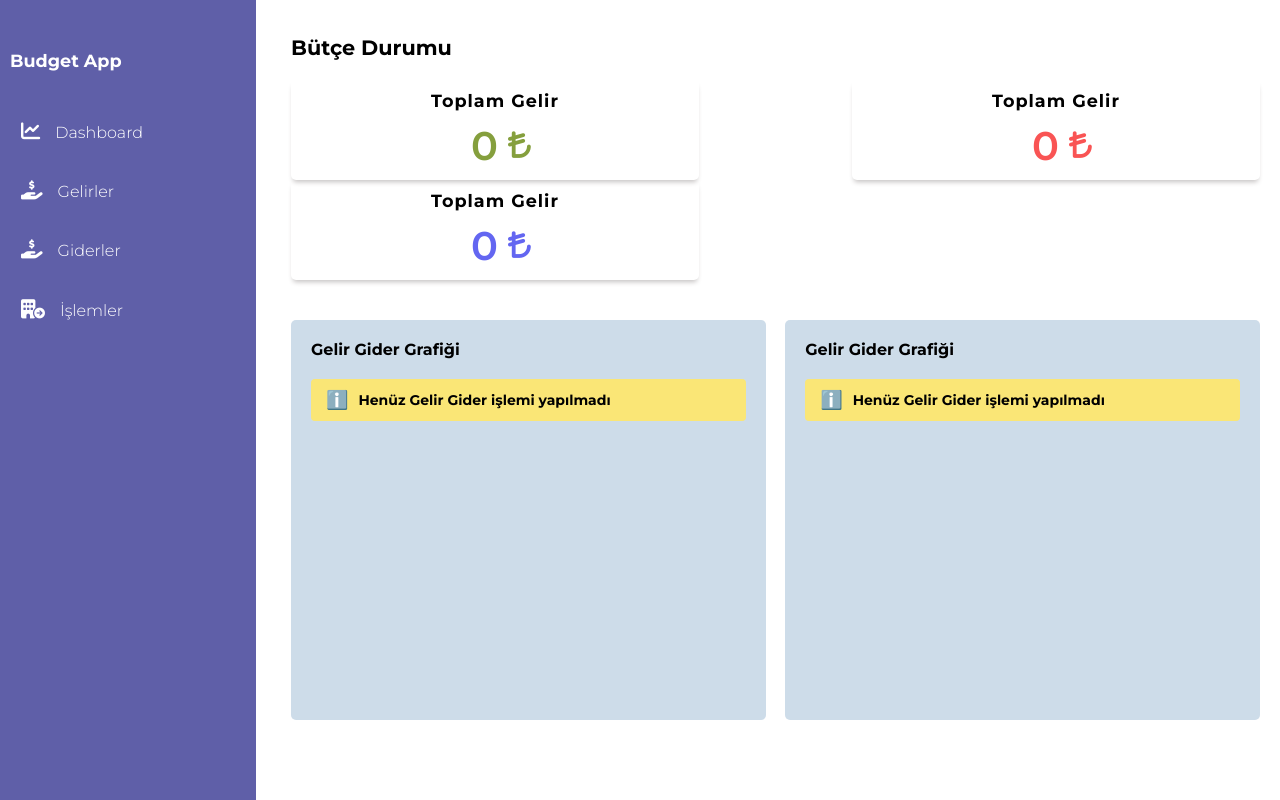
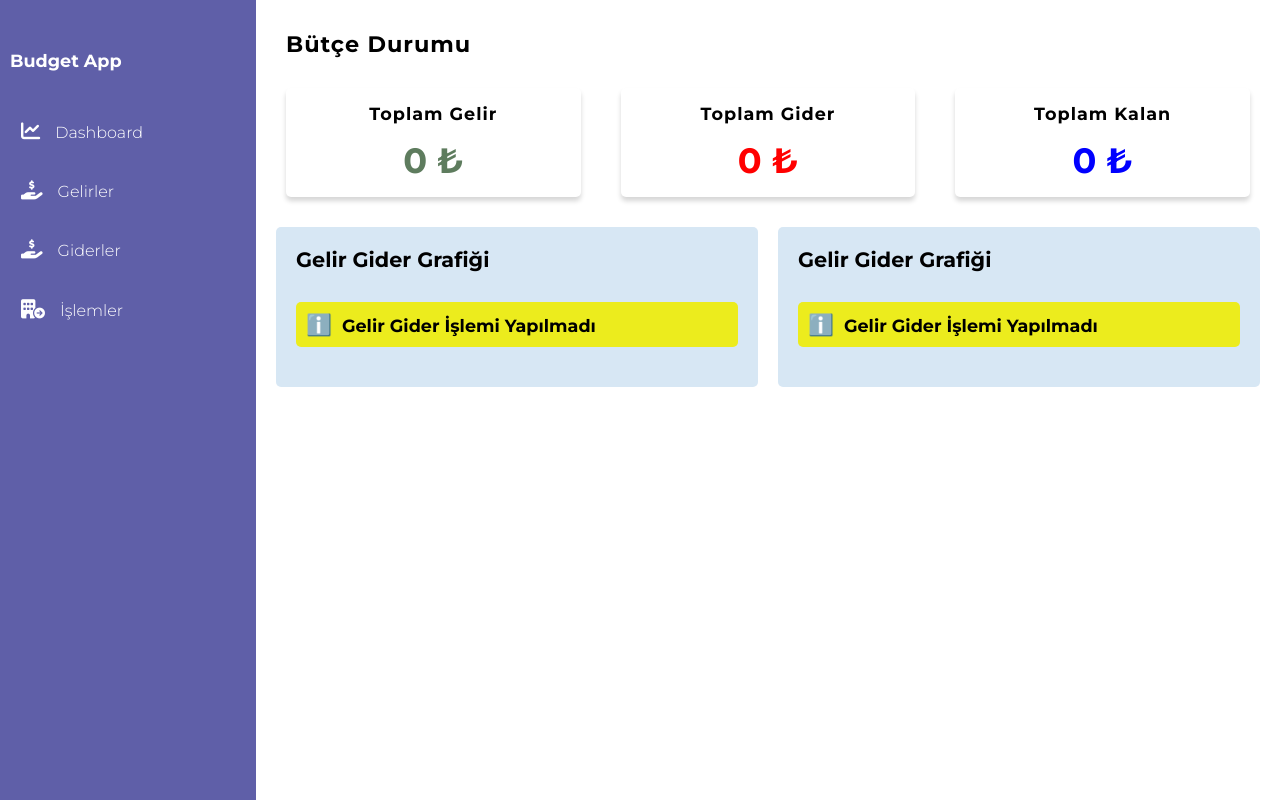
Before and after one commit to sanci1234/Budget-App, a plain HTML site: page index.html in a window 1280 px wide. Drawn offline with Linux system fonts and the light colour scheme.

Commit message:
Düzenlenmiş Second Container

```diff
--- a/index.html
+++ b/index.html
@@ -35,36 +35,33 @@
       </div>
       <div class="SecondContainer">
         <h2>Bütçe Durumu</h2>
-        <div class="child-container">
-          <div class="gelir">
-            <h3>Toplam Gelir</h3>
-            <p class="price">0 <i class="fa-solid fa-turkish-lira-sign"></i></p>
+        <div class="cards">
+          <div class="card">
+            <p>Toplam Gelir</p>
+            <h3>0 ₺</h3>
           </div>
-          <div class="gider">
-            <h3>Toplam Gelir</h3>
-            <p class="price">0 <i class="fa-solid fa-turkish-lira-sign"></i></p>
+          <div class="card ">
+            <p>Toplam Gider</p>
+            <h3>0 ₺</h3>
           </div>
-          <div class="kalan">
-            <h3>Toplam Gelir</h3>
-            <p class="price">0 <i class="fa-solid fa-turkish-lira-sign"></i></p>
+          <div class="card ">
+            <p>Toplam Kalan</p>
+            <h3>0 ₺</h3>
           </div>
         </div>
-        <div class="card-container">
-          <div class="card-1">
-            <p>Gelir Gider Grafiği</p>
-            <div class="message-box">
-              <span class="icon"></span>
-              Henüz Gelir Gider işlemi yapılmadı
+        <div class="chart-section">
+          <div class="chart">
+            <h3>Gelir Gider Grafiği</h3>
+            <div class="info">
+              <p><span></span>Gelir Gider İşlemi Yapılmadı</p>
             </div>
           </div>
-          <div class="card-1">
-            <p>Gelir Gider Grafiği</p>
-            <div class="message-box">
-              <span class="icon"></span>
-              Henüz Gelir Gider işlemi yapılmadı
+          <div class="chart">
+            <h3>Gelir Gider Grafiği</h3>
+            <div class="info">
+              <p><span></span>Gelir Gider İşlemi Yapılmadı</p>
             </div>
           </div>
-
         </div>
       </div>
     </div>
--- a/style.css
+++ b/style.css
@@ -60,161 +60,88 @@ body, html {
 }
 
 .SecondContainer h2{
-  font-size: 1.3rem;
-  margin-top: 15px;
-  margin-left: 15px;
+  letter-spacing: 1px;
+  font-size: 1.4rem;
+  font-weight: bold;
+  margin-top: 10px;
+  margin-left: 10px;
 }
-.child-container{
+.cards{
   display: flex;
   align-items: center;
-  justify-content: space-between;
+  gap: 20px;
+  margin-top: 20px;
   flex-wrap: wrap;
-  margin-top: 20px;
-  margin-left: 15px;
+}
+.card{
+  flex: 1;
+  background-color: #fff;
+  box-shadow: 0 4px 5px  rgba(0, 0, 0, 0.164);
+  border-radius: 5px;
   text-align: center;
+  padding: 15px ;
+  margin: 10px;
+  min-width: 250px;
 }
-.child-container  h3{
+.card p{
   font-size: 1.1rem;
+  font-weight: 700;
   letter-spacing: 1px;
-  font-weight: 700;
+
 }
-.child-container .gelir{
-  padding: 10px 140px;
-  box-shadow: 0px 4px 5px -2px rgb(197, 194, 194);
-  border-radius: 5px;
+.card h3{
+  font-size: 2.2rem;
+  color: rgb(94, 124, 94);
+  margin-top: 15px;
 }
-.child-container .gelir p{
-  color: rgba(133 159 61);
-  font-size: 2.5rem;
+.cards .card:nth-child(2) h3{
+  color: red;
+}
+.cards .card:nth-child(3) h3{
+  color: blue;
+}
+
+.chart-section{
   display: flex;
   align-items: center;
-  text-align: center;
-  margin-top: 10px;
-  margin-left: 40px;
-  font-weight: 600;
+  margin-top: 20px;
+  gap: 20px;
+  flex-wrap: wrap;
 }
-.child-container .gelir p i{
-  font-size: 1.9rem;
-  margin-left: 10px;
+.chart{
+  flex: 1;
+  background-color: #d7e7f4;
+  padding: 20px;
+  height: 20vh;
+  border-radius: 5px;
+  min-width: 300px;
 }
-.child-container .gider{
-  padding: 10px 140px;
-  box-shadow: 0px 4px 5px -2px rgb(197, 194, 194);
+.chart h3 {
+  font-size: 1.3rem;
+  margin-bottom: 30px;
+}
+.chart .info{
+  background-color: rgb(236, 236, 29);
+  font-size: 1.1rem;
+  font-weight: bold;
+  padding: 10px;
   border-radius: 5px;
-}
-.child-container .gider p{
-  color: rgba(249 , 84 , 84);
-  font-size: 2.5rem;
   display: flex;
   align-items: center;
-  text-align: center;
-  margin-top: 10px;
-  margin-left: 40px;
-  font-weight: 600;
 }
-.child-container .gider p i{
-  font-size: 1.9rem;
-  margin-left: 10px;
+.info span{
+  font-size: 1.3rem;
 }
-.child-container .kalan{
-  padding: 10px 140px;
-  box-shadow: 0px 4px 5px -2px rgb(197, 194, 194);
-  border-radius: 5px;
-}
-.child-container .kalan p{
-  color: rgba(99 102 241);
-  font-size: 2.5rem;
-  display: flex;
-  align-items: center;
-  text-align: center;
-  margin-top: 10px;
-  margin-left: 40px;
-  font-weight: 600;
-}
-.child-container .kalan p i{
-  font-size: 1.9rem;
-  margin-left: 10px;
-}
-
-.card-container{
-  display: flex;
-  justify-content: space-between;
-  flex-wrap: wrap;
-  margin-top: 40px;
-  margin-left: 15px;
-}
-.card-container p{
-  font-weight: bold;
-}
-.card-container .card-1{
-  background-color: rgb(205, 220, 233);
-  width: 49%;
-  height: 50vh;
-  padding: 20px;
-  border-radius: 5px;
-  text-align: start;
-}
-.card-container .card-2{
-  background-color: rgb(205, 220, 233);
-  width: 49%;
-  height: 50vh;
-  padding: 20px;
-  border-radius: 5px;
-  text-align: start;
-}
-.message-box {
-  margin-top: 20px;
-  background-color: #fae676;
-  border-radius: 4px;
-  padding: 10px 15px;
-  display: flex;
-  align-items: center;
-  font-size: 14px;
-  color: #000;
-  font-weight: bold;
-}
-
-.message-box .icon {
+.info span::before {
+  content: "ℹ️";
   margin-right: 10px;
 }
 
-.message-box .icon::before {
-  content: 'ℹ️';
-  font-size: 18px;
-}
-@media screen and (max-width:821px){
+@media screen and (max-width: 820px){
   .FirstContainer{
     display: none;
   }
   .SecondContainer{
     width: 100%;
   }
-  .child-container{
-    flex-direction: column;
-  }
-  .child-container .gelir{
-    width: 100%;
-    text-align: center;
-  }
-  .child-container .kalan{
-    width: 100%;
-  }
-  .child-container .gider{
-    width: 100%;
-  }
-  .card-container{
-    display: block;
-
-  }
-  .card-container .card-1{
-    width: 100%;
-    height: 25vh;
-    margin-bottom: 30px;
-  }
-  .card-container .card-2{
-    width: 100%;
-    height: 25vh;
-
-  }
-
 }
```
